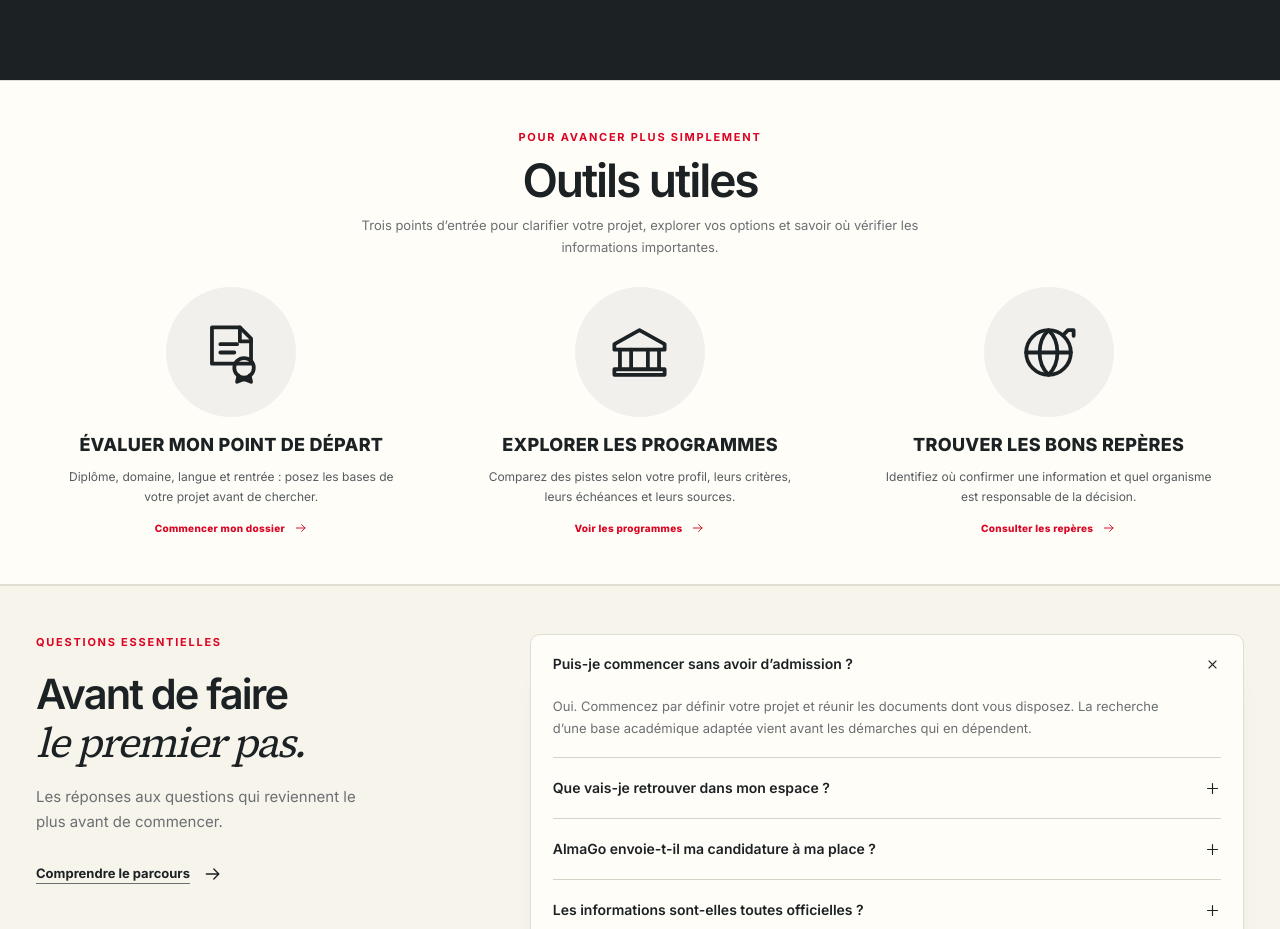
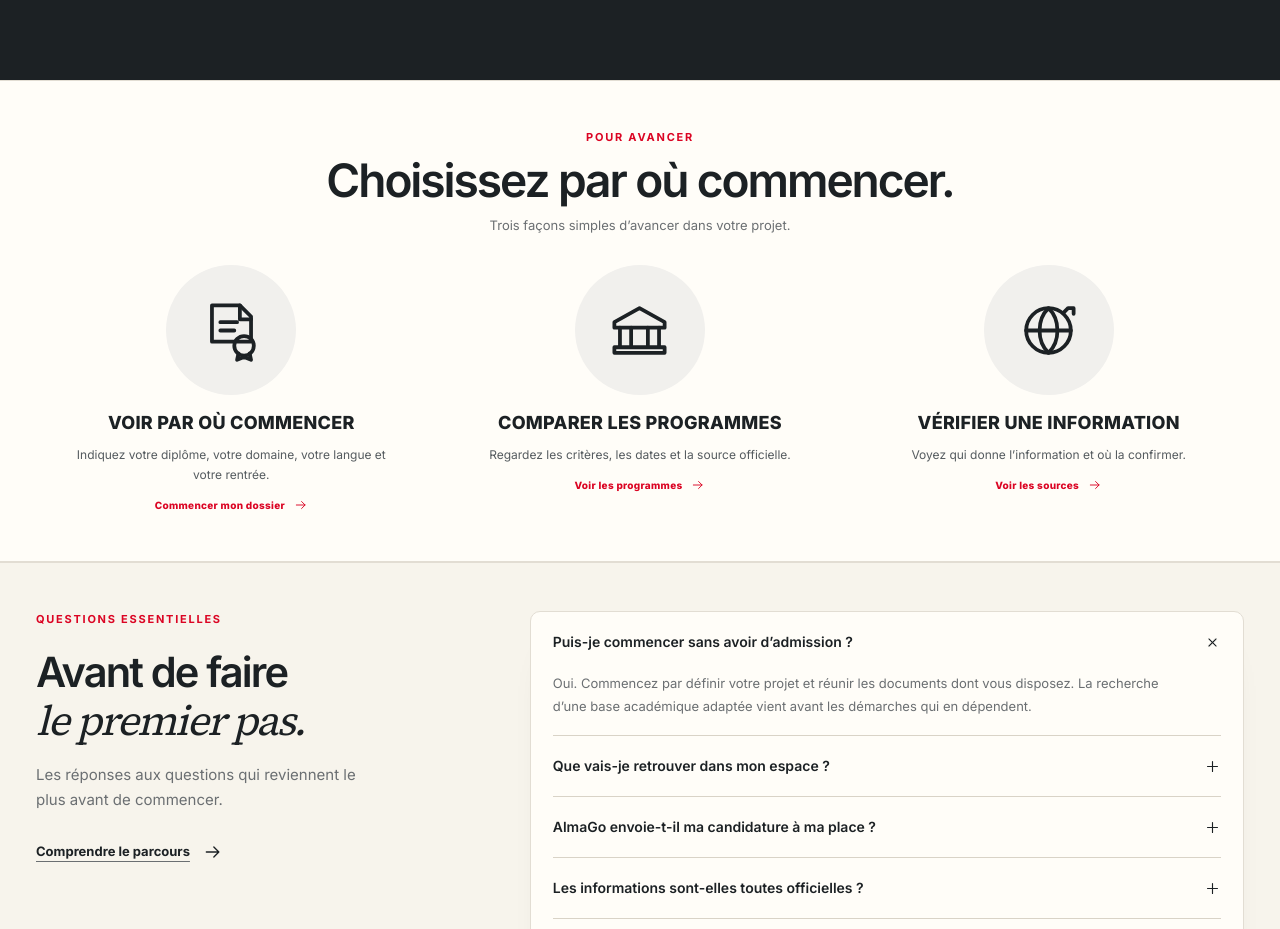
Before and after one commit to almago-platform/AlmaGo, a Next.js app: page / in a window 1280 px wide. Shown: the part 2250-3179 px from the top of the page. Built offline with nearby package versions, Linux system fonts and the light colour scheme.

Commit message:
content: simplify public homepage copy

```diff
--- a/src/components/public/HomeTrustSection.tsx
+++ b/src/components/public/HomeTrustSection.tsx
@@ -5,23 +5,23 @@ const tools = [
   {
     href: "/signup",
     icon: "certificate",
-    title: "Évaluer mon point de départ",
-    text: "Diplôme, domaine, langue et rentrée : posez les bases de votre projet avant de chercher.",
+    title: "Voir par où commencer",
+    text: "Indiquez votre diplôme, votre domaine, votre langue et votre rentrée.",
     cta: "Commencer mon dossier",
   },
   {
     href: "#programmes",
     icon: "university",
-    title: "Explorer les programmes",
-    text: "Comparez des pistes selon votre profil, leurs critères, leurs échéances et leurs sources.",
+    title: "Comparer les programmes",
+    text: "Regardez les critères, les dates et la source officielle.",
     cta: "Voir les programmes",
   },
   {
     href: "#faq",
     icon: "globe",
-    title: "Trouver les bons repères",
-    text: "Identifiez où confirmer une information et quel organisme est responsable de la décision.",
-    cta: "Consulter les repères",
+    title: "Vérifier une information",
+    text: "Voyez qui donne l’information et où la confirmer.",
+    cta: "Voir les sources",
   },
 ] as const;
 
@@ -34,12 +34,9 @@ export function HomeTrustSection() {
     >
       <div className={s.container}>
         <div className={s.helpfulToolsHeading}>
-          <p className={s.eyebrow}>Pour avancer plus simplement</p>
-          <h2 id="helpful-tools-title">Outils utiles</h2>
-          <p>
-            Trois points d’entrée pour clarifier votre projet, explorer vos
-            options et savoir où vérifier les informations importantes.
-          </p>
+          <p className={s.eyebrow}>Pour avancer</p>
+          <h2 id="helpful-tools-title">Choisissez par où commencer.</h2>
+          <p>Trois façons simples d’avancer dans votre projet.</p>
         </div>
 
         <div className={s.helpfulToolsGrid}>
@@ -57,7 +54,6 @@ export function HomeTrustSection() {
             </a>
           ))}
         </div>
-
       </div>
     </section>
   );
```
